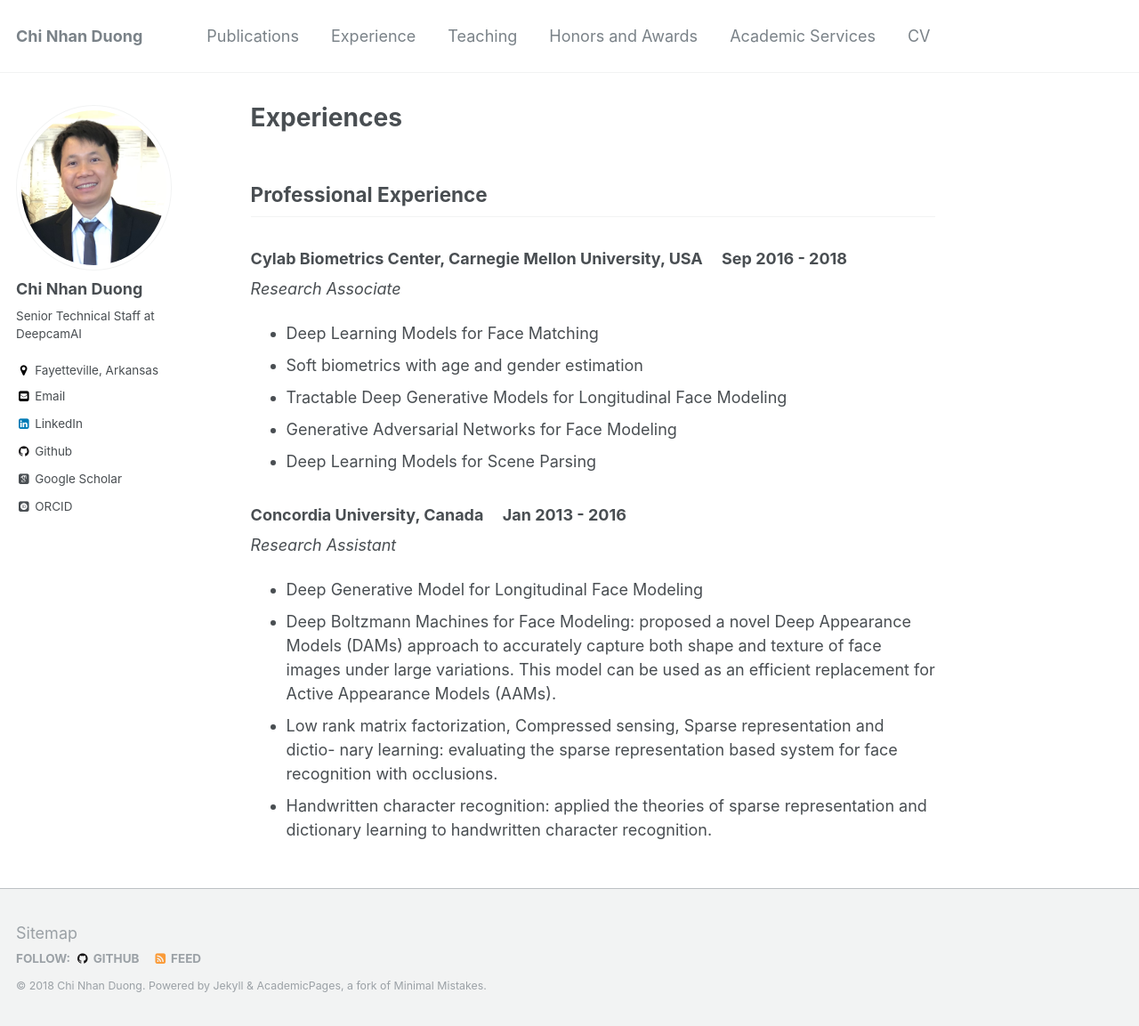
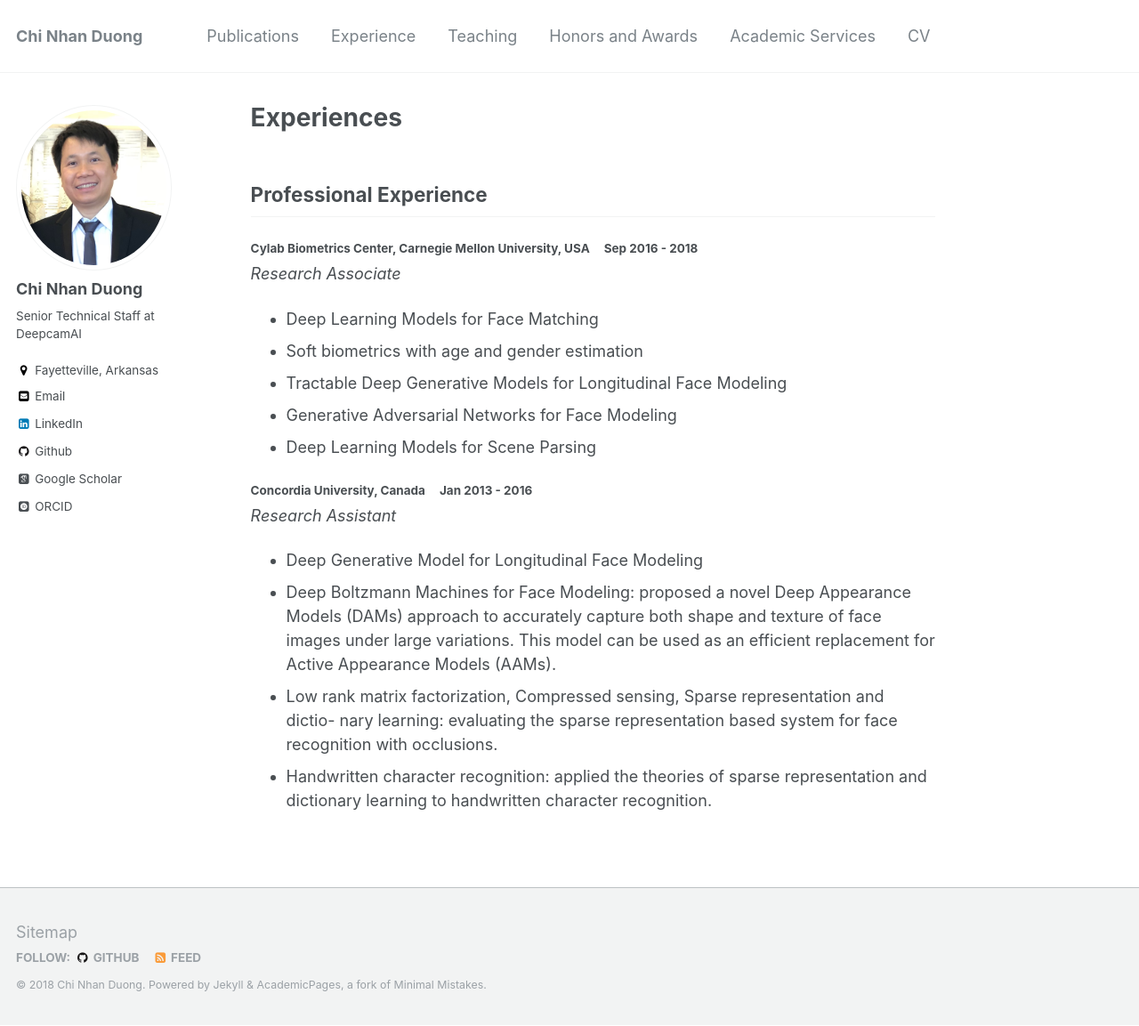
Before and after one commit to dcnhan/dcnhan.github.io, a Jekyll site: the page built from _pages/experience.md, in a window 1280 px wide and 1153 px high. Shown: the whole window at 89% size. Built offline with Jekyll 4.4.1, drawn with Linux system fonts in a browser that asks for light colours; some web fonts are replaced.

```diff
--- a/_pages/experience.md
+++ b/_pages/experience.md
@@ -5,7 +5,7 @@ author_profile: true
 ---
 
 ## Professional Experience
-### Cylab Biometrics Center, Carnegie Mellon University, USA &nbsp;&nbsp;&nbsp; Sep 2016 - 2018
+#### Cylab Biometrics Center, Carnegie Mellon University, USA &nbsp;&nbsp;&nbsp; Sep 2016 - 2018
 *Research Associate*
 * Deep Learning Models for Face Matching
 * Soft biometrics with age and gender estimation
@@ -13,7 +13,7 @@ author_profile: true
 * Generative Adversarial Networks for Face Modeling
 * Deep Learning Models for Scene Parsing
 
-### Concordia University, Canada &nbsp;&nbsp;&nbsp; Jan 2013 - 2016
+#### Concordia University, Canada &nbsp;&nbsp;&nbsp; Jan 2013 - 2016
 *Research Assistant*
 * Deep Generative Model for Longitudinal Face Modeling
 * Deep Boltzmann Machines for Face Modeling: proposed a novel Deep Appearance
```
